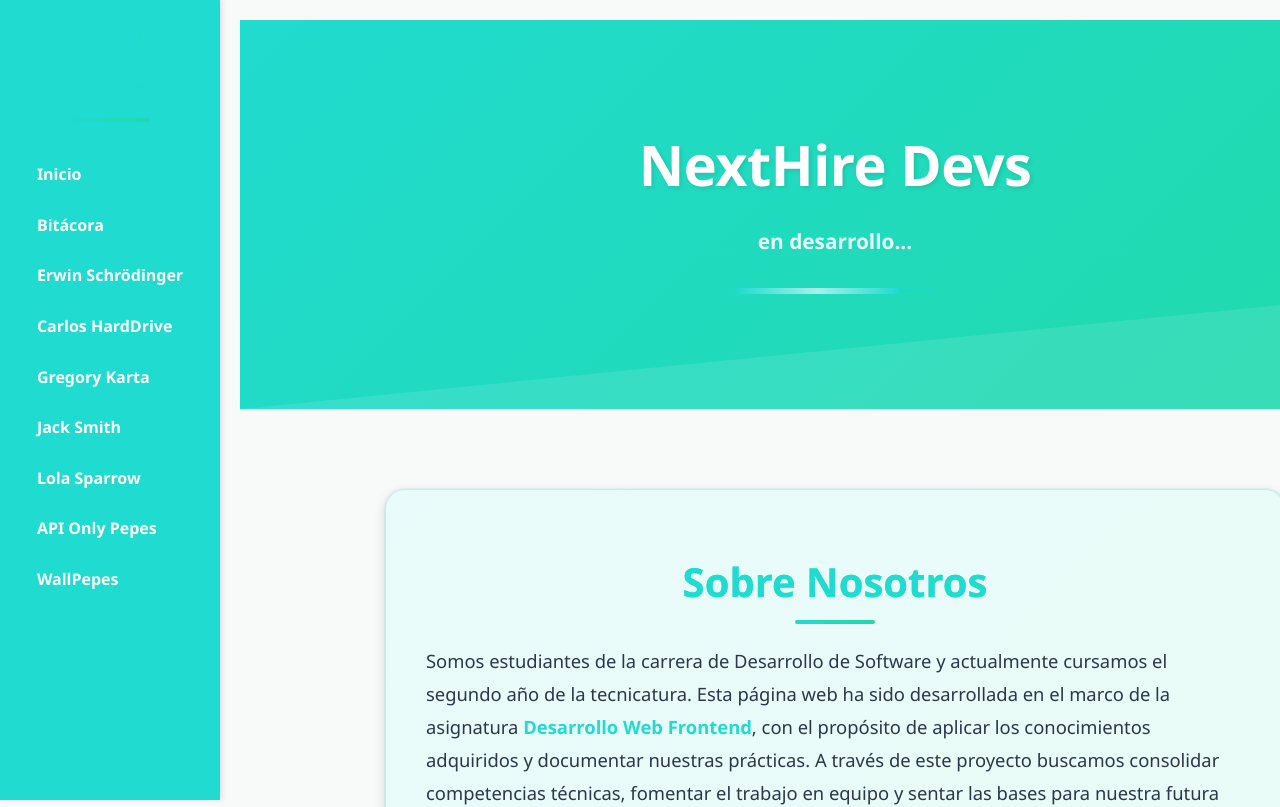
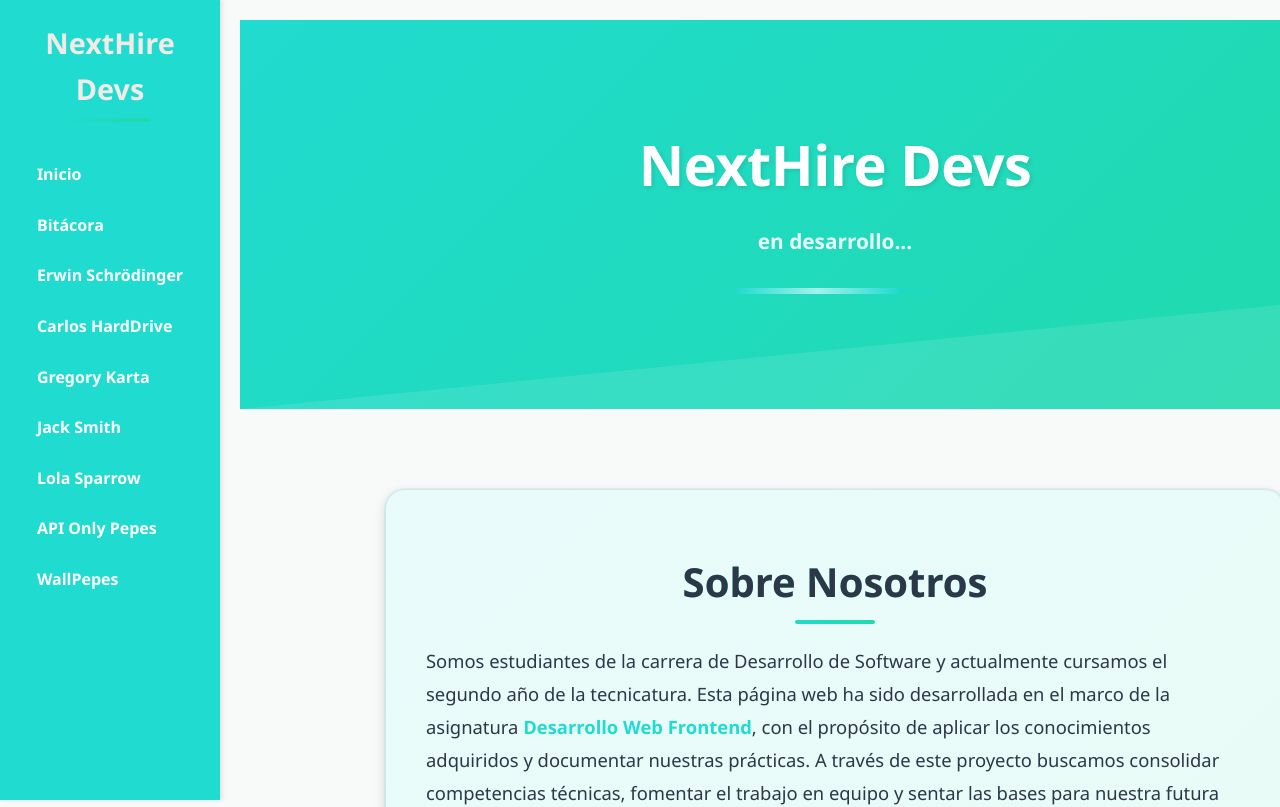
Before and after one commit to luisimuller/grupito-1-entregaTP3, a React (Vite) app: page / in a window 1280 px wide. Shown: the top 807 px of the page. Built offline with nearby package versions, Linux system fonts and the light colour scheme; a web font is replaced by a local one.

Commit message:
Update home.css

```diff
--- a/src/styles/home.css
+++ b/src/styles/home.css
@@ -143,7 +143,6 @@ h2 {
   margin-bottom: 30px;
   background: var(--gradient-primary);
   -webkit-background-clip: text;
-  -webkit-text-fill-color: var(--color-primary);
   position: relative;
 }
 
```
